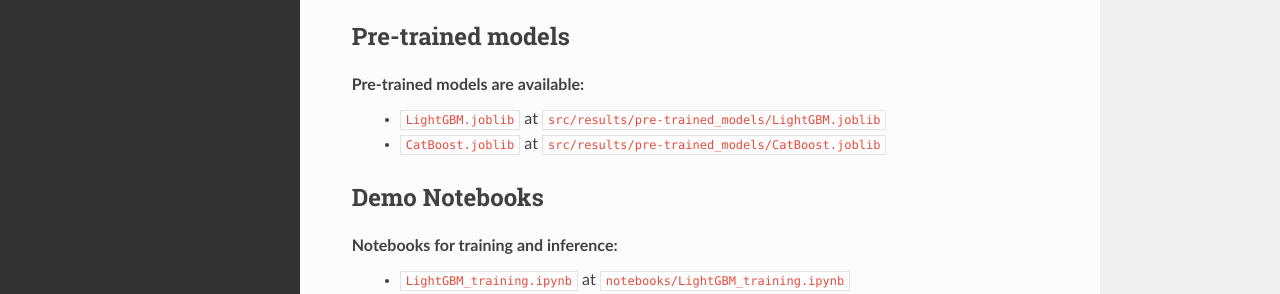
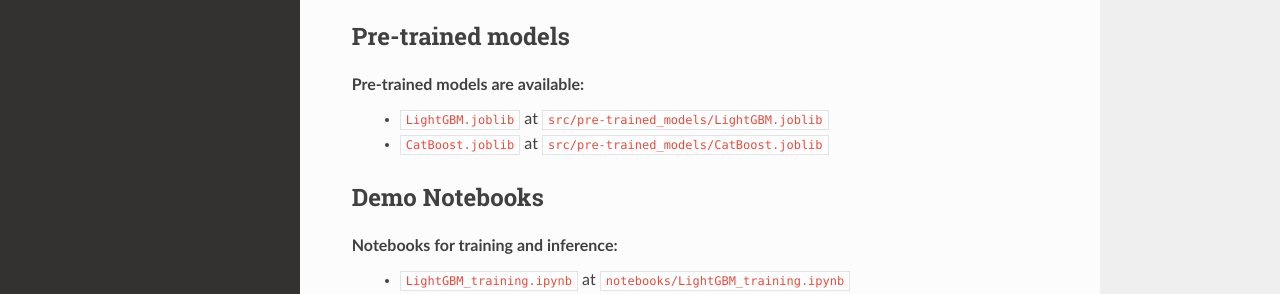
Before and after one commit to ecmwf-projects/ai-vegetation-fuel, a Sphinx documentation site: the page built from docs/intro.rst, in a window 1280 px wide and 1275 px high. Shown: the part 718-1012 px from the top of the window. Built offline with Sphinx 7.4.7 and the Read the Docs theme 2.0.0, drawn with Linux system fonts in a browser that asks for light colours.

Commit message:
pretrained models

```diff
--- a/docs/intro.rst
+++ b/docs/intro.rst
@@ -39,8 +39,8 @@
 ------------------
 
 Pre-trained models are available:
- - ``LightGBM.joblib`` at ``src/results/pre-trained_models/LightGBM.joblib``
- - ``CatBoost.joblib`` at ``src/results/pre-trained_models/CatBoost.joblib``
+ - ``LightGBM.joblib`` at ``src/pre-trained_models/LightGBM.joblib``
+ - ``CatBoost.joblib`` at ``src/pre-trained_models/CatBoost.joblib``
 
 Demo Notebooks
 ---------------
```
Also changed, not shown: README.md (+1 -2 lines).
